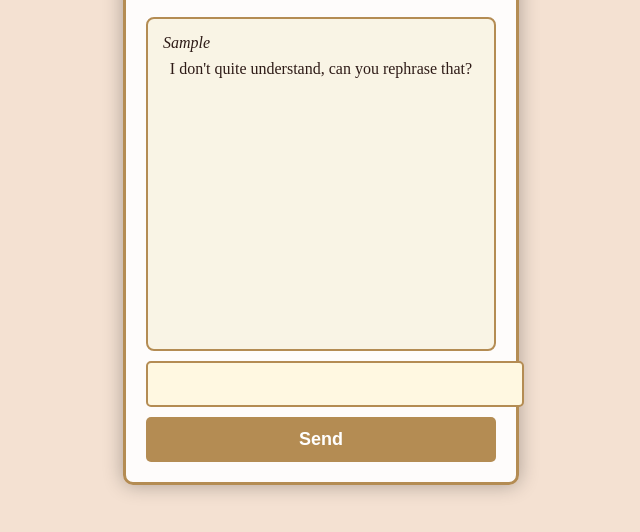
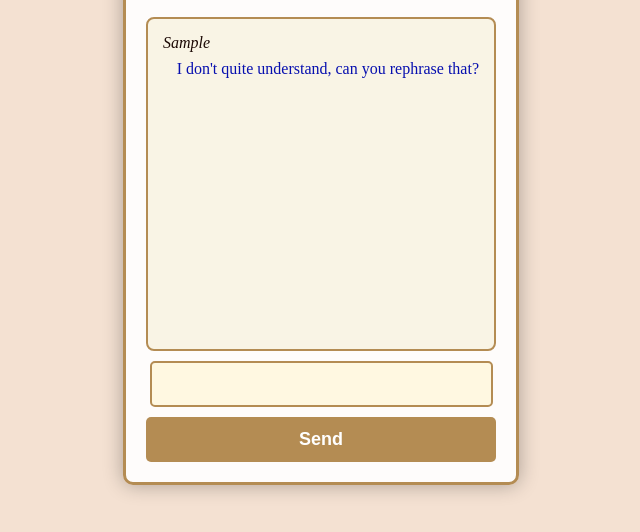
Before and after one commit to CianCicero/emergingTech, a plain HTML site: page eliza/index.html in a window 1280 px wide. Both pictures are taken after typing "Sample" into the empty fields and a click on the button "Send". Shown: the part 196-728 px from the top of the page, without its empty margins (319-959 px from the left). Drawn offline with Linux system fonts and the light colour scheme.

Commit message:
ELIZA: GUI Changes

```diff
--- a/eliza/eliza.js
+++ b/eliza/eliza.js
@@ -137,7 +137,7 @@ function submitMessage() {
 
     var botResponse = generateResponse(userMessage);
 
-    conversation.innerHTML += `<div class="bot-response">${botResponse}</div>`;
+    conversation.innerHTML += `<div class="bot-message">${botResponse}</div>`;
 
     conversation.scrollTop = conversation.scrollHeight;
 
--- a/eliza/style.css
+++ b/eliza/style.css
@@ -51,7 +51,7 @@ input::placeholder {
 }
 
 input[type="text"] {
-    width: 100%;
+    width: 90%;
     padding: 12px;
     font-size: 16px;
     margin-bottom: 10px;
@@ -77,15 +77,16 @@ button:hover {
 }
 
 .user-message {
-    color: #2e1b17;
+    color: #1c0905;
     text-align: left;
     font-style: italic;
     margin-bottom: 8px;
 }
 
 .bot-message {
-    color: #b48c53;
+    color: #070faf;
     text-align: right;
     font-weight: bold;
     margin-bottom: 8px;
+    font-weight: 200;
 }
```
